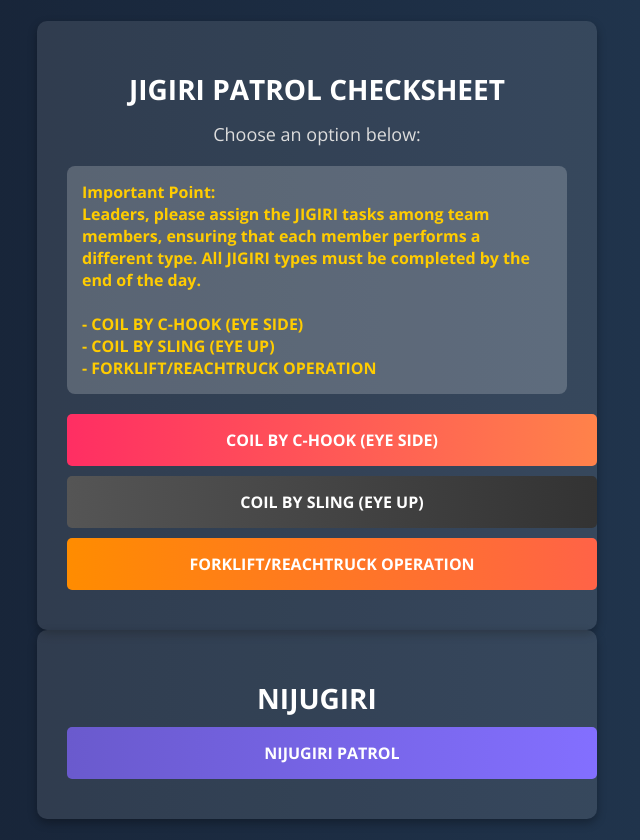
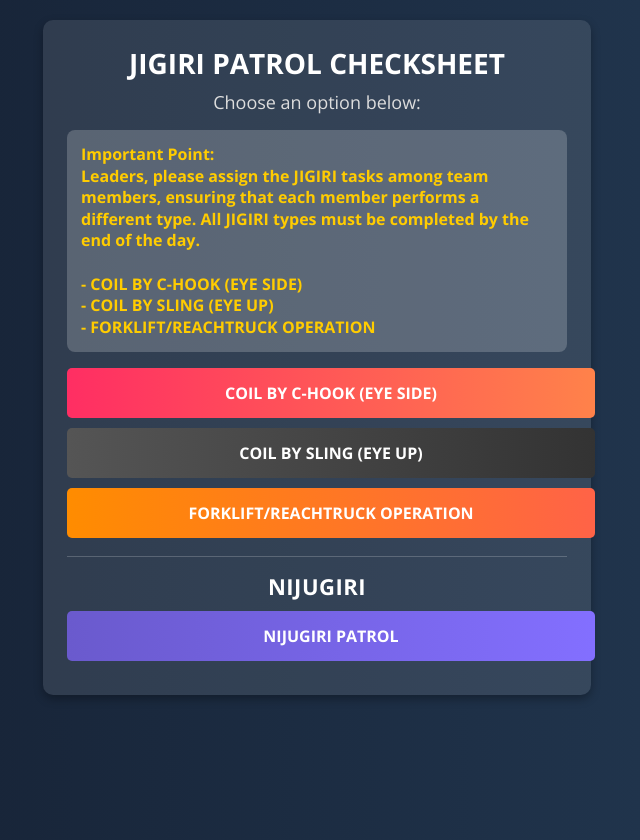
Before and after one commit to jfejssmweb/jigiriform, a plain HTML site: page index.html in a window 1280 px wide. Shown: the whole page, without its empty margins (323-963 px from the left). Drawn offline with nearby package versions, Linux system fonts and the light colour scheme.

Commit message:
Update index.html
minor interface modification

```diff
--- a/index.html
+++ b/index.html
@@ -5,61 +5,60 @@
   <link href="https://fonts.googleapis.com/css?family=Open+Sans:400,700" rel="stylesheet">
   <link rel="stylesheet" href="https://cdnjs.cloudflare.com/ajax/libs/font-awesome/4.7.0/css/font-awesome.min.css">
   <style>
-    /* General Styles */
     body {
       font-family: 'Open Sans', sans-serif;
       background: linear-gradient(to right, #141e30, #243b55);
       color: white;
       text-align: center;
+
+      /* Make layout tighter and avoid "separate page" feel */
       display: flex;
       flex-direction: column;
       align-items: center;
-      justify-content: center;
-      height: 100vh;
+      justify-content: flex-start;   /* was center */
+      min-height: 100vh;            /* was height */
       margin: 0;
       padding: 20px;
     }
 
     .container {
       background: rgba(255, 255, 255, 0.1);
-      padding: 30px;
+      padding: 24px;               /* slightly tighter */
       border-radius: 10px;
       box-shadow: 0px 4px 10px rgba(0, 0, 0, 0.3);
       max-width: 500px;
       width: 90%;
     }
 
-    /* Heading */
     .heading {
       font-size: 28px;
       font-weight: 700;
-      margin-bottom: 10px;
+      margin: 0 0 8px;             /* tighter */
     }
 
     .subheading {
       font-size: 18px;
       font-weight: 400;
-      margin-bottom: 20px;
+      margin: 0 0 16px;            /* tighter */
       color: #ddd;
     }
 
-    /* Important Message */
     .important-message {
       background: rgba(255, 255, 255, 0.2);
-      padding: 15px;
+      padding: 14px;
       border-radius: 8px;
       font-size: 16px;
       font-weight: 600;
       color: #ffcc00;
-      margin-bottom: 20px;
+      margin: 0 0 16px;            /* tighter */
       text-align: left;
+      line-height: 1.35;           /* improves readability */
     }
 
-    /* Button Styles */
     .button {
       display: block;
       width: 100%;
-      padding: 15px;
+      padding: 14px;               /* slightly tighter */
       border-radius: 5px;
       color: white;
       font-size: 16px;
@@ -71,17 +70,29 @@
     }
 
     .button:hover {
-      transform: scale(1.05);
-      opacity: 0.9;
+      transform: scale(1.03);      /* slightly less jumpy */
+      opacity: 0.92;
     }
 
-    /* Button Gradients */
     .button1 { background: linear-gradient(to right, #ff2e63, #ff824a); }
     .button2 { background: linear-gradient(to right, #1e90ff, #00bfff); }
     .button3 { background: linear-gradient(to right, #32cd32, #9acd32); }
     .button4 { background: linear-gradient(to right, #555555, #333333); }
     .button5 { background: linear-gradient(to right, #ff8c00, #ff6347); }
-	.button6 { background: linear-gradient(to right, #6a5acd, #836fff); }
+    .button6 { background: linear-gradient(to right, #6a5acd, #836fff); }
+
+    /* Compact section divider for NIJUGIRI */
+    .section-divider {
+      margin: 18px 0 12px;
+      border-top: 1px solid rgba(255,255,255,0.2);
+    }
+
+    .section-title {
+      margin: 14px 0 8px;
+      font-size: 22px;
+      font-weight: 700;
+      letter-spacing: 0.5px;
+    }
   </style>
 </head>
 <body>
@@ -92,7 +103,8 @@
 
     <div class="important-message">
       <strong>Important Point:</strong><br>
-      Leaders, please assign the JIGIRI tasks among team members, ensuring that each member performs a different type. All JIGIRI types must be completed by the end of the day.<br><br>
+      Leaders, please assign the JIGIRI tasks among team members, ensuring that each member performs a different type.
+      All JIGIRI types must be completed by the end of the day.<br><br>
       - COIL BY C-HOOK (EYE SIDE)<br>
       - COIL BY SLING (EYE UP)<br>
       - FORKLIFT/REACHTRUCK OPERATION
@@ -102,13 +114,10 @@
     <a href="https://form.jotform.com/231938311351451" class="button button4">COIL BY SLING (EYE UP)</a>
     <a href="https://form.jotform.com/250421801585452" class="button button5">FORKLIFT/REACHTRUCK OPERATION</a>
 
-	<!-- Add this below your existing buttons inside the container div -->
-  </div>
-    <div class="container">
-    <h1 class="heading">NIJUGIRI</h1>
+    <div class="section-divider"></div>
+
+    <div class="section-title">NIJUGIRI</div>
     <a href="https://form.jotform.com/251418298333056" class="button button6">NIJUGIRI PATROL</a>
-
-	<!-- Add this below your existing buttons inside the container div -->
   </div>
 
 </body>
```
